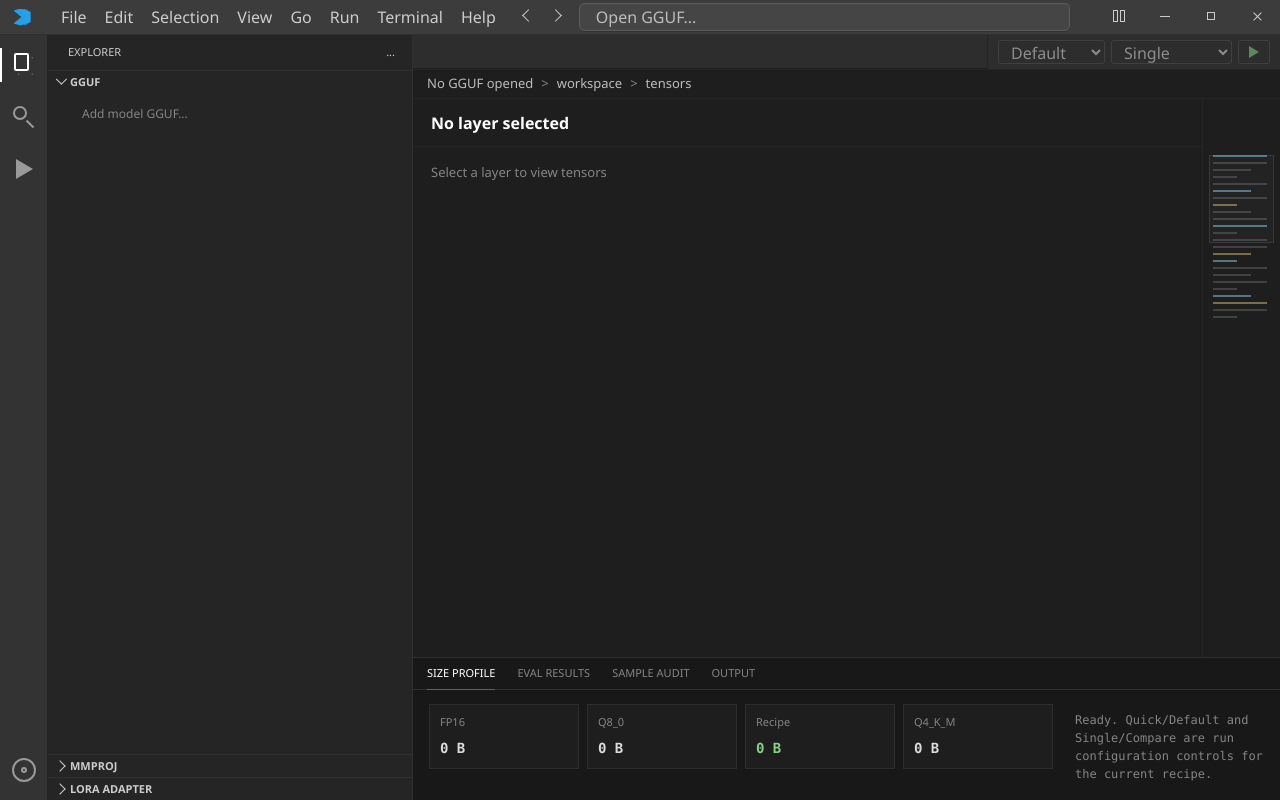
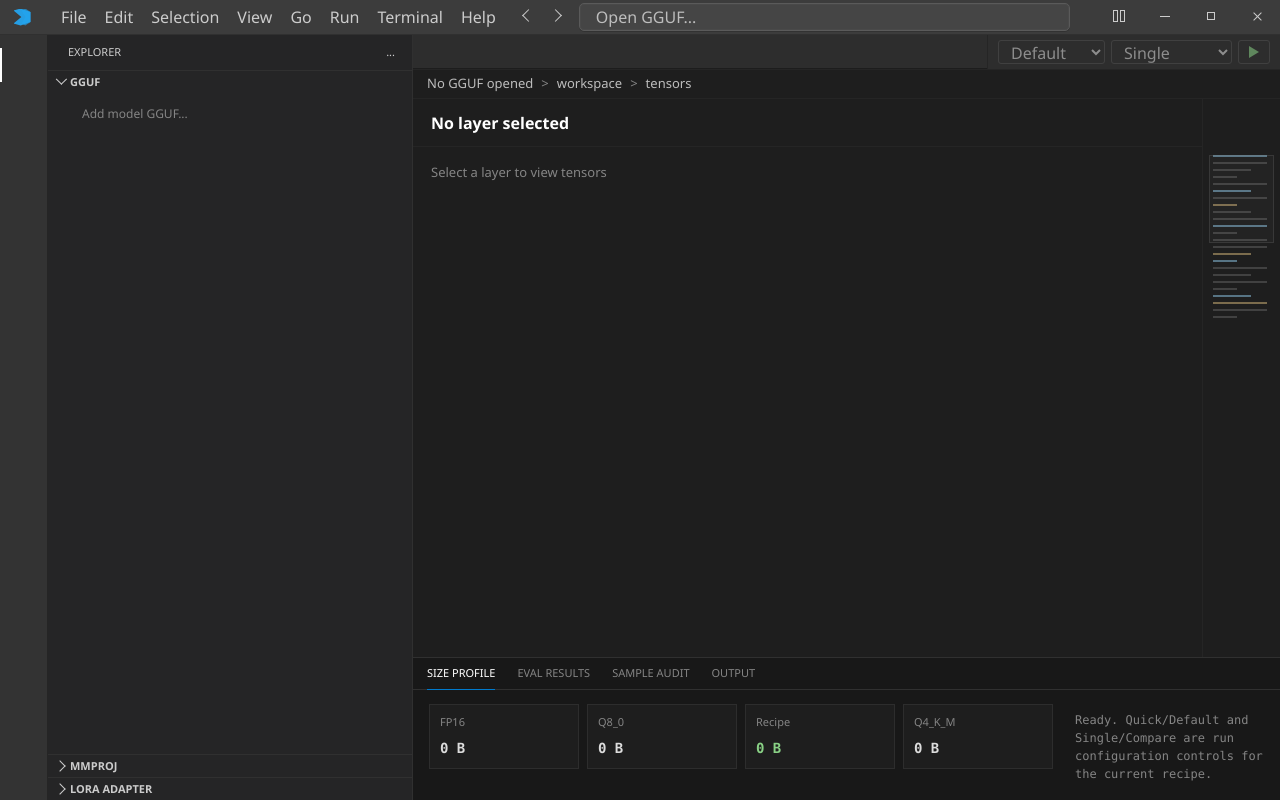
Before and after one commit to haowern98/model-quant, a React (Vite) app: page / in a window 1280 px wide. Built offline with nearby package versions, Linux system fonts and the light colour scheme; some icons are missing.

Commit message:
style: use vscode codicons in activity bar

```diff
--- a/package.json
+++ b/package.json
@@ -15,6 +15,7 @@
     "@tauri-apps/api": "^2.11.0",
     "@tauri-apps/plugin-dialog": "^2.7.1",
     "@tauri-apps/plugin-fs": "^2.5.1",
+    "@vscode/codicons": "^0.0.45",
     "framer-motion": "^12.40.0",
     "react": "^19.2.6",
     "react-dom": "^19.2.6"
--- a/src/components/Workbench/ActivityBar.tsx
+++ b/src/components/Workbench/ActivityBar.tsx
@@ -8,16 +8,16 @@
 
 const TOP_ITEMS: ActivityItem[] = [
   { id: "gguf", label: "Explorer view", icon: "files" },
-  { id: "chat", label: "Chat with model", icon: "search" },
-  { id: "server", label: "Server mode", icon: "play" },
+  { id: "chat", label: "Chat with model", icon: "comment-discussion" },
+  { id: "server", label: "Server mode", icon: "server-process" },
 ];
 
 const BOTTOM_ITEMS: ActivityItem[] = [
-  { id: "settings", label: "Settings", icon: "gear" },
+  { id: "settings", label: "Settings", icon: "settings-gear" },
 ];
 
 function ActivityIcon({ icon }: { icon: string }) {
-  return <span className={`activity-icon activity-icon-${icon}`} aria-hidden="true" />;
+  return <span className={`activity-icon codicon codicon-${icon}`} aria-hidden="true" />;
 }
 
 export function ActivityBar() {
--- a/src/index.css
+++ b/src/index.css
@@ -478,84 +478,11 @@
   background: #ffffff;
 }
 
-.activity-icon {
+.activity-icon.codicon {
   width: 24px;
   height: 24px;
-  display: block;
-  position: relative;
-}
-
-.activity-icon-files::before,
-.activity-icon-files::after {
-  content: "";
-  position: absolute;
-  border: 2px solid currentColor;
-  border-radius: 2px;
-}
-
-.activity-icon-files::before {
-  width: 15px;
-  height: 18px;
-  left: 6px;
-  top: 4px;
-  background: var(--activity-bg);
-}
-
-.activity-icon-files::after {
-  width: 15px;
-  height: 18px;
-  left: 2px;
-  top: 0;
-  background: var(--activity-bg);
-  box-shadow: 4px 4px 0 var(--activity-bg);
-}
-
-.activity-icon-search::before {
-  content: "";
-  position: absolute;
-  width: 14px;
-  height: 14px;
-  border: 2px solid currentColor;
-  border-radius: 50%;
-  left: 1px;
-  top: 1px;
-}
-
-.activity-icon-search::after {
-  content: "";
-  position: absolute;
-  width: 10px;
-  height: 2px;
-  background: currentColor;
-  transform: rotate(45deg);
-  right: 1px;
-  bottom: 4px;
-}
-
-.activity-icon-play::before {
-  content: "";
-  position: absolute;
-  left: 4px;
-  top: 2px;
-  border-left: 17px solid currentColor;
-  border-top: 10px solid transparent;
-  border-bottom: 10px solid transparent;
-}
-
-.activity-icon-gear {
-  border: 2px solid currentColor;
-  border-radius: 50%;
-}
-
-.activity-icon-gear::before {
-  content: "";
-  position: absolute;
-  left: 7px;
-  top: 7px;
-  width: 6px;
-  height: 6px;
-  border: 2px solid currentColor;
-  border-radius: 50%;
+  font-size: 24px;
+  line-height: 24px;
 }
 
 .explorer-panel {
--- a/src/main.tsx
+++ b/src/main.tsx
@@ -1,6 +1,7 @@
 import React from 'react';
 import ReactDOM from 'react-dom/client';
 import App from './App';
+import '@vscode/codicons/dist/codicon.css';
 import './index.css';
 
 ReactDOM.createRoot(document.getElementById('root')!).render(
```
Also changed, not shown: 2 other files (tests, documents, lock files or other folders).
